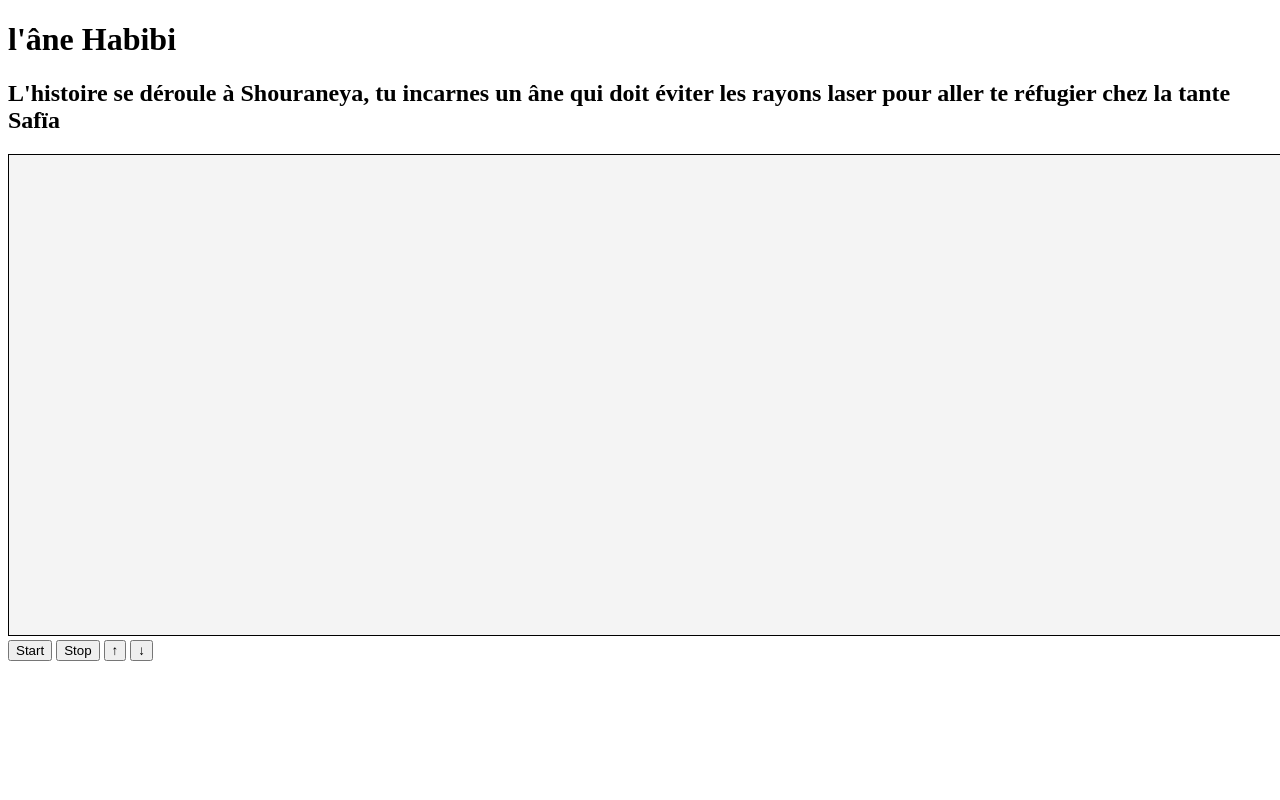
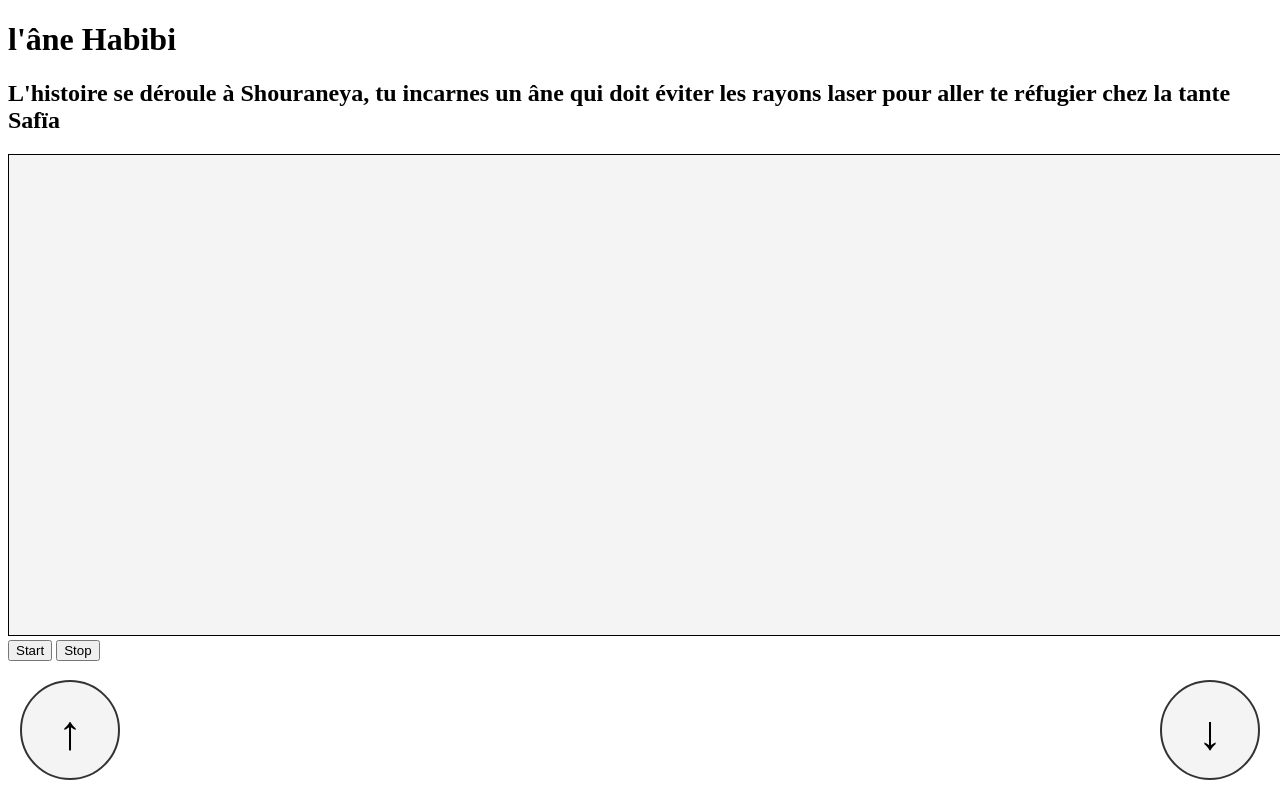
Before and after one commit to jonjonrebas/Habibi, a plain HTML site: page index.html in a window 1280 px wide. Drawn offline with Linux system fonts and the light colour scheme.

Commit message:
Update index.html

```diff
--- a/index.html
+++ b/index.html
@@ -9,6 +9,25 @@
             border: 1px solid black;
             background-color: #f4f4f4;
         }
+        #moveUp, #moveDown {
+            font-size: 48px;
+            width: 100px;
+            height: 100px;
+            background-color: #f4f4f4;
+            border: 2px solid #333;
+            border-radius: 50px;
+            position: absolute;
+            bottom: 20px;
+            text-align: center;
+            line-height: 100px;
+        }
+        #moveUp {
+            left: 20px;
+        }
+        #moveDown {
+            right: 20px;
+        }
+
     </style>
 </head>
 <body>
```
